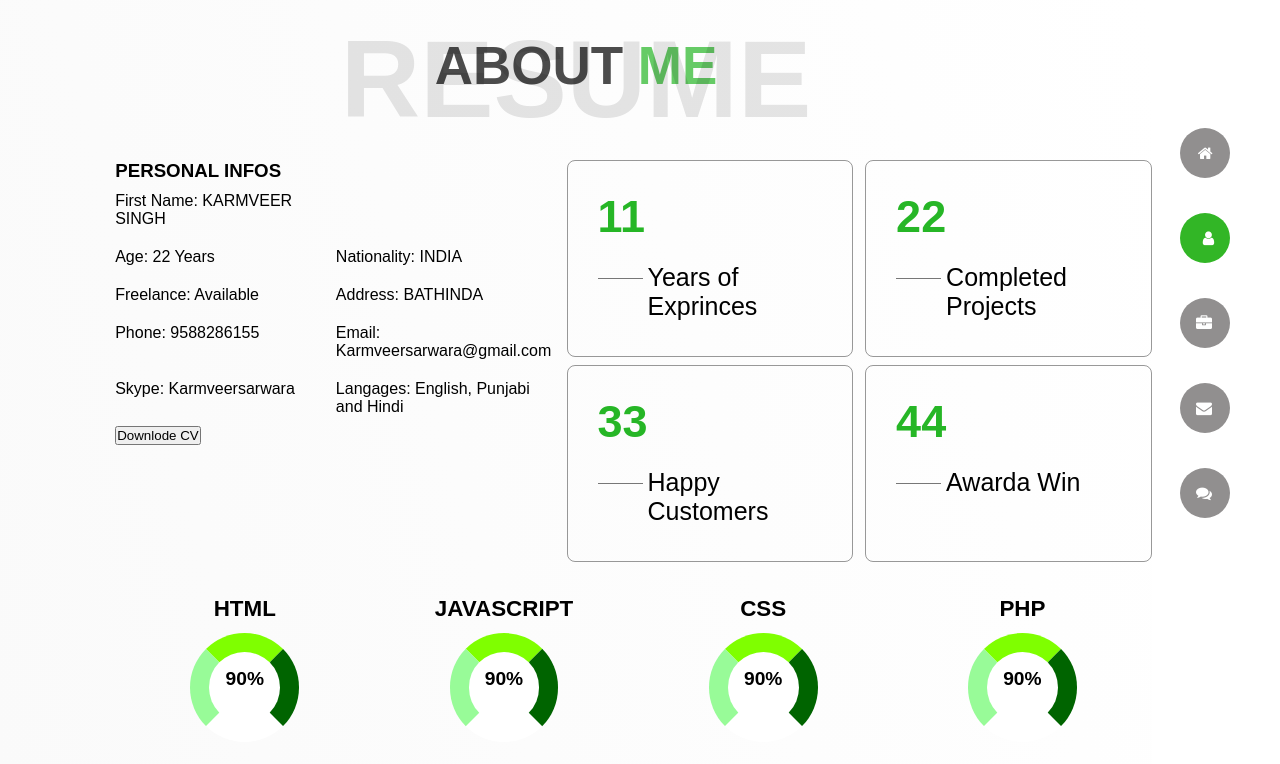
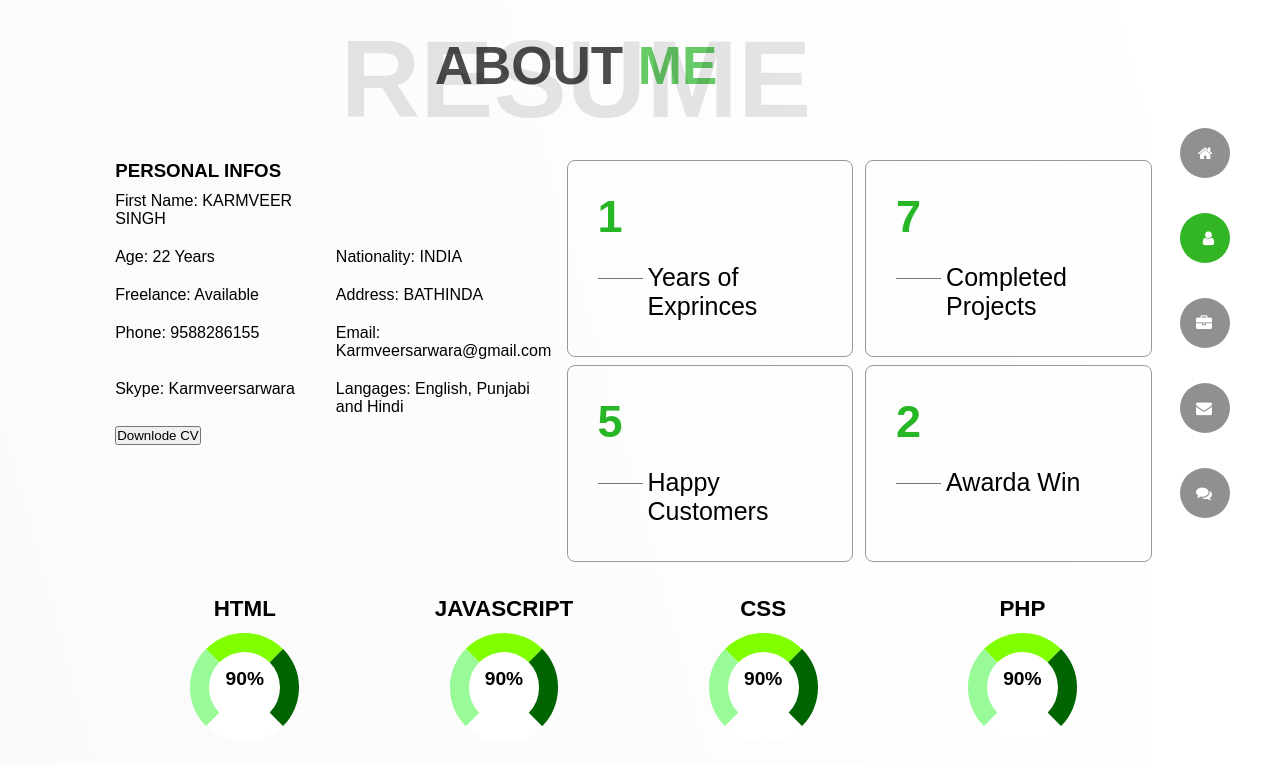
Before and after one commit to karmveersarwara/grid, a plain HTML site: page index.html in a window 1280 px wide. Both pictures are taken after a click on the element 1205 px from the left and 238 px from the top of the page. Drawn offline with nearby package versions, Linux system fonts and the light colour scheme.

Commit message:
Update index.html

```diff
--- a/index.html
+++ b/index.html
@@ -381,10 +381,10 @@
                     </ul><button>Downlode CV</button>
                 </div>
                 <div id="item2">
-                    <div class="itam2_box"><h1>11</h1><h5>Years of Exprinces</h5> </div>
-                    <div class="itam2_box"><h1>22</h1><h5>Completed  Projects</h5></div>
-                    <div class="itam2_box"><h1>33</h1><h5>Happy Customers</h5></div>
-                    <div class="itam2_box"><h1>44</h1><h5>Awarda Win</h5></div>
+                    <div class="itam2_box"><h1>1</h1><h5>Years of Exprinces</h5> </div>
+                    <div class="itam2_box"><h1>7</h1><h5>Completed  Projects</h5></div>
+                    <div class="itam2_box"><h1>5</h1><h5>Happy Customers</h5></div>
+                    <div class="itam2_box"><h1>2</h1><h5>Awarda Win</h5></div>
                 </div>
                 <div id="item3">
                     <!-- <div class="i3head1"><h2>MY SKILLS</h2></div> -->
```
